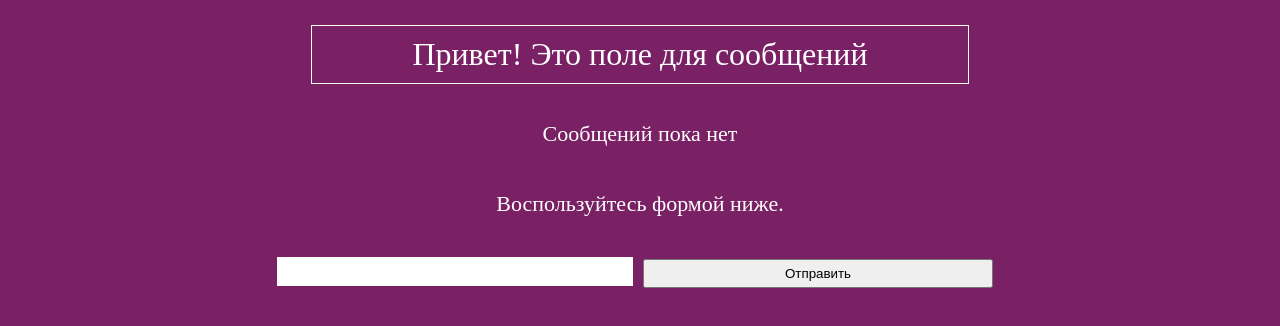
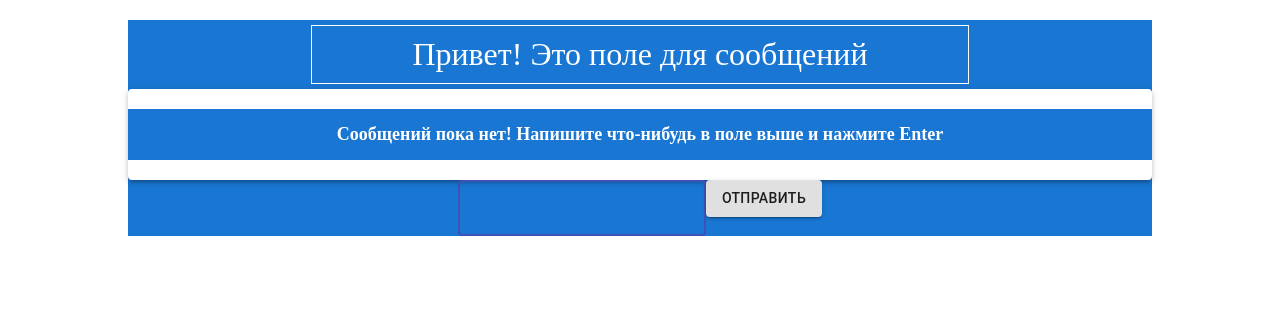
Before and after one commit to Gray-Starling/GeekBrains_react_course, a React (Create React App) app: page / in a window 1280 px wide. Shown: the top 326 px of the page. Built offline with nearby package versions, Linux system fonts and the light colour scheme.

Commit message:
Redesigned form using material ui without styling

```diff
--- a/src/App.css
+++ b/src/App.css
@@ -1,7 +1,6 @@
 body {
   margin: 0;
   padding: 0;
-  background-color: rgb(122, 32, 100);
 }
 .container {
   margin: 20px auto;
--- a/src/App.jsx
+++ b/src/App.jsx
@@ -1,6 +1,7 @@
 import React, { useEffect, useRef, useState } from "react";
 import { MessageRender } from "./components/MessageRender/MessageRender";
-import { Form } from "./components/Form/Form";
+// import { Form } from "./components/Form/Form";
+import { FormUi } from "./components/FormUi/FormUi";
 import { nanoid } from "nanoid";
 import "./App.css";
 
@@ -40,7 +41,7 @@ export const App = () => {
     <div className="container">
       <p className="title">Привет! Это поле для сообщений</p>
       <MessageRender messageList={messageList} />
-      <Form
+      <FormUi
         value={inputValue}
         onChange={(ev) => {
           setInputValue(ev.target.value);
--- /dev/null
+++ b/src/components/FormUi/FormUi.css
@@ -0,0 +1,4 @@
+.form {
+  margin: 20px 0;
+  display: flex;
+}
--- /dev/null
+++ b/src/components/FormUi/FormUi.jsx
@@ -0,0 +1,26 @@
+import React from "react";
+import "./FormUi.css";
+import { Button, TextField } from "@material-ui/core";
+
+export const FormUi = (props) => {
+  return (
+    <form onSubmit={props.onSubmit}>
+      <TextField
+        id="outlined-basic"
+        variant="outlined"
+        autoFocus={true}
+        value={props.value}
+        onChange={props.onChange}
+        sx={{ width: "600px" }}
+      />
+      <Button
+        value={props.value}
+        type={props.type}
+        variant="contained"
+        sx={{ margin: "0 0 0 30px" }}
+      >
+        Отправить
+      </Button>
+    </form>
+  );
+};
--- a/src/components/MessageRender/MessageRender.css
+++ b/src/components/MessageRender/MessageRender.css
@@ -1,26 +1,22 @@
-.wrp {
-  width: 100%;
-  margin: 10px;
+.container {
+  background-color: #1976d2;
+}
+
+.container_full {
+  margin: 20px auto;
+  padding: 10px;
+  width: 950px;
+  height: 500px;
+  overflow: auto;
   display: flex;
-  justify-content: center;
+  flex-direction: column-reverse;
+  justify-content: flex-start;
   align-items: center;
 }
 
-.message_box {
-  display: flex;
-  flex-direction: column;
-  justify-content: center;
-  align-items: center;
-  width: 60%;
+.empty_msg {
+  font-size: 18px;
+  font-weight: 700;
+  color: #fff;
+  padding: 15px;
 }
-
-.no_message_block {
-  display: flex;
-  flex-direction: column;
-  justify-content: center;
-  align-items: center;
-  width: 600px;
-}
-.no_message {
-  font-size: 22px;
-}
--- a/src/components/MessageRender/MessageRender.jsx
+++ b/src/components/MessageRender/MessageRender.jsx
@@ -1,12 +1,41 @@
-import React from "react";
+import React, { useRef, useEffect } from "react";
+import { Paper } from "@material-ui/core";
 import { Message } from "../Message/Message";
 import "./MessageRender.css";
 
 export const MessageRender = (props) => {
+  const myRef = useRef(null);
+
+  useEffect(() => {
+    if (props.messageList.length && myRef && myRef.current) {
+      myRef.current.scrollIntoView();
+    }
+  }, [props.messageList.length]);
   return (
-    <div className="wrp">
+    // <div className="wrp">
+    //   {props.messageList.length ? (
+    //     <div className="message_box">
+    //       {props.messageList.map((item) => (
+    //         <Message
+    //           author={item.author}
+    //           text={item.text}
+    //           date={item.date}
+    //           time={item.time}
+    //           key={item.id}
+    //         />
+    //       ))}
+    //     </div>
+    //   ) : (
+    //     <div className="no_message_block">
+    //       <p className="no_message">Сообщений пока нет</p>
+    //       <p className="no_message">Воспользуйтесь формой ниже.</p>
+    //     </div>
+    //   )}
+    // </div>
+    // fdfsdf
+    <Paper elevation={3}>
       {props.messageList.length ? (
-        <div className="message_box">
+        <div className="container_full">
           {props.messageList.map((item) => (
             <Message
               author={item.author}
@@ -16,13 +45,15 @@ export const MessageRender = (props) => {
               key={item.id}
             />
           ))}
+          <span ref={myRef}></span>
         </div>
       ) : (
-        <div className="no_message_block">
-          <p className="no_message">Сообщений пока нет</p>
-          <p className="no_message">Воспользуйтесь формой ниже.</p>
+        <div className="container">
+          <div className="empty_msg">
+            Сообщений пока нет! Напишите что-нибудь в поле выше и нажмите Enter
+          </div>
         </div>
       )}
-    </div>
+    </Paper>
   );
 };
```
